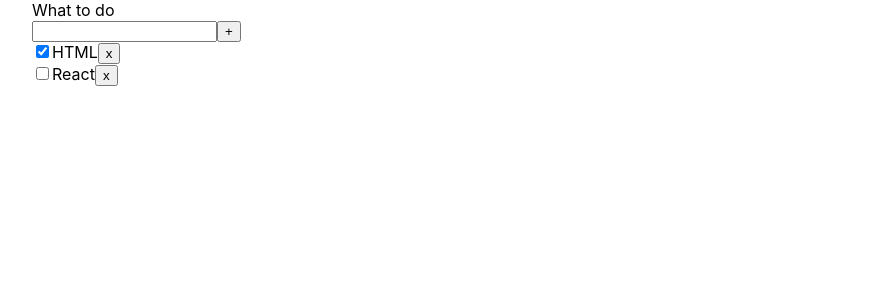
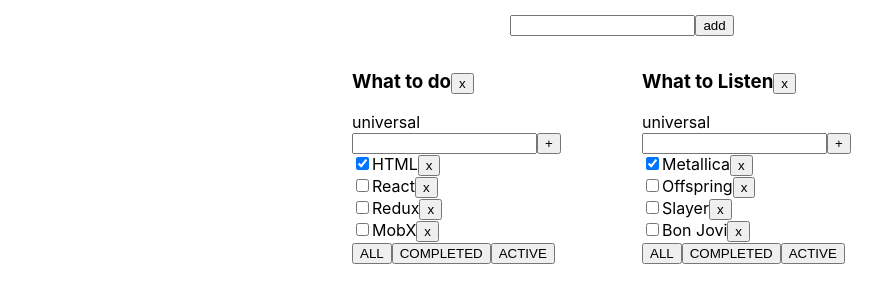
Before and after one commit to metalheadpnz/diy-todo-list, a React (Create React App) app: page / in a window 1280 px wide. Shown: the top 302 px of the page, without its empty margins (18-900 px from the left). Built offline with nearby package versions, Linux system fonts and the light colour scheme.

Commit message:
Add CrateTodoListFrom

```diff
--- a/src/App.css
+++ b/src/App.css
@@ -1,4 +1,21 @@
-.todoList{
-    display: inline-block;
-    margin: 0 50px;
+.todoList {
+    margin: 0 20px;
+    min-width: 250px;
 }
+
+.todoListsWrapper {
+    display: flex;
+    flex-wrap: wrap;
+    justify-content: center;
+
+}
+
+.appWrap {
+
+}
+
+.CreateTodoListForm {
+    margin: 15px;
+    display: flex;
+    justify-content: center;
+}
--- a/src/App.tsx
+++ b/src/App.tsx
@@ -2,6 +2,7 @@
 import './App.css';
 import {v1} from "uuid";
 import {TodoList} from "./components/TodoList";
+import {CreateTodoListForm} from "./components/CreateTodoListForm";
 
 //types
 type todoList = {
@@ -34,32 +35,52 @@
                         id: v1(),
                         title: 'React',
                         isDone: false
+                    },
+                    {
+                        id: v1(),
+                        title: 'Redux',
+                        isDone: false
+                    },
+                    {
+                        id: v1(),
+                        title: 'MobX',
+                        isDone: false
                     }
                 ]
             },
-            // {
-            //     id: v1(),
-            //     title: "What to Listen",
-            //     filter: 'all',
-            //     tasks: [
-            //         {
-            //             id: v1(),
-            //             title: 'Metallica',
-            //             isDone: true
-            //         },
-            //         {
-            //             id: v1(),
-            //             title: 'Offspring',
-            //             isDone: false
-            //         }
-            //     ]
-            // }
+            {
+                id: v1(),
+                title: "What to Listen",
+                filter: 'all',
+                tasks: [
+                    {
+                        id: v1(),
+                        title: 'Metallica',
+                        isDone: true
+                    },
+                    {
+                        id: v1(),
+                        title: 'Offspring',
+                        isDone: false
+                    },
+                    {
+                        id: v1(),
+                        title: 'Slayer',
+                        isDone: false
+                    },
+                    {
+                        id: v1(),
+                        title: 'Bon Jovi',
+                        isDone: false
+                    }
+                ]
+            }
         ]
     )
 
     //reducers
     const addTask = (todoListID: string, title: string) => {
-        console.log(title)
+        // console.log(title)
         setTodoLists(todoLists.map(el =>
                 el.id === todoListID
                     ? {...el, tasks: [{id: v1(), title, isDone: false}, ...el.tasks]}
@@ -68,18 +89,43 @@
         )
     }
 
+    function addNewTodoList (newListTitle: string) {
+        setTodoLists([...todoLists, {id: v1(), title: newListTitle, filter: 'all', tasks: []}])
+    }
+
+    function changeFilter(todoListID: string, filter: filterType) {
+        console.log(filter)
+        setTodoLists(todoLists.map(el =>
+                el.id === todoListID
+                    ? {...el, filter}
+                    : el
+            )
+        )
+    }
+
+    function deleteTodoList(todoListID: string) {
+        setTodoLists(todoLists.filter(el => el.id !== todoListID))
+    }
+
     return (
-        <div>
+        <div className='appWrap'>
+            <CreateTodoListForm
+                addNewTodoList={addNewTodoList}/>
+            <div className={'todoListsWrapper'}>
                 {todoLists.map(el =>
+
                     <TodoList
                         key={el.id}
                         taskListID={el.id}
                         tasks={el.tasks}
                         todoListTitle={el.title}
+                        filter={el.filter}
                         addTask={addTask}
+                        changeFilter={changeFilter}
+                        deleteTodoList={deleteTodoList}
                     />
                 )}
-
+            </div>
         </div>
     );
 }
--- /dev/null
+++ b/src/components/AddItem.tsx
@@ -0,0 +1,11 @@
+import React from 'react';
+
+type propTypes = any
+
+export const AddItem: React.FC<propTypes> = (props) => {
+    return (
+        <div>
+            <span>universal</span>
+        </div>
+    );
+};
--- /dev/null
+++ b/src/components/CreateTodoListForm.tsx
@@ -0,0 +1,25 @@
+import React, {ChangeEvent, useState} from 'react';
+
+type propTypes = {
+    addNewTodoList: (newListTitle: string) => void
+}
+
+export const CreateTodoListForm: React.FC<propTypes> = (props) => {
+    const [inputText, setInputText] = useState('')
+
+    const onInputChangeHandler = (e: ChangeEvent<HTMLInputElement>) => {
+        setInputText(e.currentTarget.value)
+    }
+    const addButtonHandler = () => {
+        props.addNewTodoList(inputText)
+    }
+
+    return (
+        <div className={'CreateTodoListForm'}>
+            <input type="text"
+                   value={inputText}
+                   onChange={onInputChangeHandler}/>
+            <button onClick={addButtonHandler}>add</button>
+        </div>
+    );
+};
--- /dev/null
+++ b/src/components/FilterButtons.tsx
@@ -0,0 +1,27 @@
+import React from 'react';
+import {filterType} from "../App";
+
+type propTypes = {
+    changeFilter: (taskListID: string, filter: filterType) => void
+    taskListID: string
+}
+
+export const FilterButtons: React.FC<propTypes> = (props) => {
+    const buttons: filterType[] = ['all', 'completed', 'active']
+
+    const buttonHandler = (filter: filterType) => {
+        props.changeFilter(props.taskListID, filter)
+    }
+    return (
+        <div>
+            {
+                buttons.map((b, num) =>
+                    <button
+                        children={b.toUpperCase()}
+                        key={num}
+                        onClick={() => buttonHandler(b)}/>
+                )
+            }
+        </div>
+    );
+};
--- a/src/components/TodoList.tsx
+++ b/src/components/TodoList.tsx
@@ -1,12 +1,17 @@
 import React, {ChangeEvent, useState, KeyboardEvent} from 'react';
 import {filterType, task} from "../App";
 import {Task} from "./Task";
+import {FilterButtons} from "./FilterButtons";
+import {AddItem} from "./AddItem";
 
 type propTypes = {
     tasks: task[]
     todoListTitle: string
     taskListID: string
+    filter: filterType
     addTask: (todoListID: string, title: string) => void
+    changeFilter: (todoListID: string, filter: filterType) => void
+    deleteTodoList: (todoListID: string) => void
 }
 
 export const TodoList: React.FC<propTypes> = (props) => {
@@ -26,16 +31,29 @@
         e.key === "Enter" && addTaskHandler()
     }
 
-    const filteredTasks = (filter:filterType) => {
-       return  props.tasks.map(el => el)
+    function deleteTodoListHandler() {
+        props.deleteTodoList(props.taskListID)
     }
 
-    console.log(filteredTasks('active'))
+    const filteredTasks = (() => {
+            switch (props.filter) {
+                case 'all':
+                    return props.tasks;
+                case 'completed':
+                    return props.tasks.filter(el => el.isDone)
+                case 'active':
+                    return props.tasks.filter(el => !el.isDone)
+            }
+        }
+    )()
 
 
     return (
         <div className='todoList'>
-            <div>{props.todoListTitle}</div>
+            <h3>{props.todoListTitle}
+                <button onClick={deleteTodoListHandler}>x</button>
+            </h3>
+            <AddItem/>
             <input type="text"
                    value={inputText}
                    onChange={onInputChangeHandler}
@@ -43,12 +61,16 @@
             <button children={'+'}
                     onClick={addTaskHandler}/>
             <div>
-                {props.tasks.map(task =>
+                {filteredTasks.map(task =>
                     <Task
                         key={task.id}
                         task={task}
                     />)}
             </div>
+            <FilterButtons
+                changeFilter={props.changeFilter}
+                taskListID={props.taskListID}
+            />
         </div>
     );
 };
```
Lines whose indentation alone changed are shown as unchanged.
